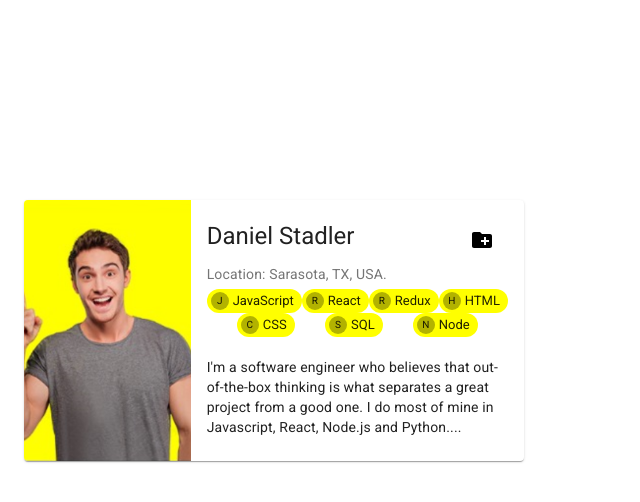
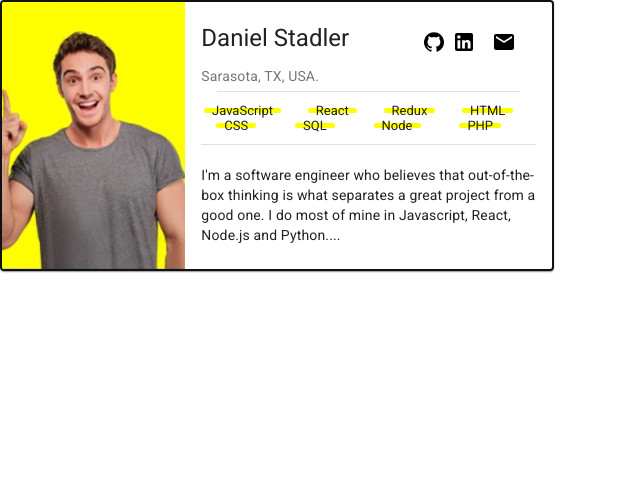
Before and after one commit to cristianluca19/Final_Project, a React (Create React App) app in the folder talent-client/: page / in a window 1280 px wide. Shown: the top 502 px of the page, without its empty margins (0-640 px from the left). Built offline with nearby package versions, Linux system fonts and the light colour scheme.

Commit message:
style/ formatted card, added some tweaks

```diff
--- a/talent-client/src/App.js
+++ b/talent-client/src/App.js
@@ -1,32 +1,12 @@
 import { Route } from 'react-router-dom'
-
+import React from 'react';
 import CandidateCard from './components/CandidateCard'
 
 function App() {
 
-  // Mock user for CandidateCard
-  const user = {
-    firstName: 'Daniel',
-    lastName: 'Stadler',
-    location: 'Sarasota, TX, USA',
-    skills: {
-      hard: ['JavaScript', 'React', 'Redux', 'HTML', 'CSS', 'SQL', 'Node', 'PHP'],
-      soft: ['Leadership', 'English', 'Portuguese']
-    },
-    profilePicture: null,
-    miniBio: `
-    I'm a software engineer who believes that out-of-the-box thinking is what
-     separates a great project from a good one. I do most of mine in Javascript,
-     React, Node.js and Python.`,
-    linkedin: '',
-    github: ''
-  }
-
-
-
   return (
     <div>
-      <Route path="/" render={() => <CandidateCard user={user} />}/>
+      <Route path="/" render={() => <CandidateCard/>}/>
     </div>
   )
 }
--- a/talent-client/src/components/CandidateCard/index.jsx
+++ b/talent-client/src/components/CandidateCard/index.jsx
@@ -1,4 +1,5 @@
 import React from 'react';
+import PropTypes from 'prop-types';
 import { useStyles, theme } from './styles.js';
 // import axios from 'axios';
 
@@ -11,73 +12,163 @@ import Grid from '@material-ui/core/Grid';
 import { Container, IconButton } from '@material-ui/core/';
 import { ThemeProvider } from '@material-ui/core/styles';
 import CreateNewFolderIcon from '@material-ui/icons/CreateNewFolder';
-import Avatar from '@material-ui/core/Avatar';
 import Chip from '@material-ui/core/Chip';
+import GitHubIcon from '@material-ui/icons/GitHub';
+import LinkedInIcon from '@material-ui/icons/LinkedIn';
+import Divider from '@material-ui/core/Divider';
+import Button from '@material-ui/core/Button';
+import EmailIcon from '@material-ui/icons/Email';
+import imgtest from '../../img/cvtest.png';
+import Box from '@material-ui/core/Box';
 
-import imgtest from '../../img/cvtest.png';
+function CandidateCard(props) {
 
+  const { firstName, lastName, location, skills, profilePicture, miniBio, linkedin, github, role } = props.user;
 
-
-function CandidateCard (props) {
-
-  const {firstName, lastName, location, skills, profilePicture, miniBio, linkedin, github } = props.user;
-
-  const skillLimit = 7 // Limits the number of pills shown on the card.
+  const skillLimit = 8 // Limits the number of pills shown on the card.
 
   const classes = useStyles();
 
-
   // HANDLERS //
-  const handleFolderAdd = () => {
+  const handleFolderAdd = (event) => {
 
   }
 
+  const handleMoreInfo = (event) => {
+    event.preventDefault();
+    let socialNetwork = event.target.name;
+    console.log(socialNetwork);
+    if (socialNetwork === undefined) {
+      return
+    } else if (socialNetwork === "GitHub") {
+      window.location.href = `${github}`
+    } else {
+      window.location.href = `${linkedin}`
+    }
+    return
+  }
+
   return (
-      <Container style={{"margin-top": "200px"}}>
       <Card className={classes.root}>
         <Grid container>
           <Grid item xs={4}>
+            {/*Profile Picture*/}
             <CardMedia
               className={classes.media}
               image={profilePicture || imgtest}
               title='Henry Candidate'
             />
           </Grid>
-              <Grid item xs={8} container direction="column" justify="flex-end" alignItems="stretch">
+          <Grid
+            item xs={8}
+            container
+            direction="column"
+            justify="flex-end"
+            alignItems="stretch">
             <CardContent>
-                  <Grid container justify="space-between" alignItems="center">
-                    <Grid item xs={10}>
-                      <Typography gutterBottom variant="h5" component="h2">
+              <ThemeProvider theme={theme}>
+                <Grid
+                  container
+                  justify="space-between"
+                  alignItems="center">
+                  <Grid item xs={8}>
+                    {/*FullName*/}
+                    <Typography
+                      gutterBottom
+                      variant="h5"
+                      component="h2">
                       {`${firstName} ${lastName}`}
                     </Typography>
+                    {/*Top-right Icons*/}
+                  </Grid>
+                  <Grid item xs={1}>
+                    <IconButton name='GitHub' color="Secondary" edge='start' onClick={handleMoreInfo}>
+                      <GitHubIcon name='GitHub' fontSize='small' />
+                    </IconButton>
+                  </Grid>
+                  <Grid style={{ "padding-right": "10px" }} item xs={1}>
+                    <IconButton name='LinkedIn' color="Secondary" edge='start' onClick={handleMoreInfo}>
+                      <LinkedInIcon name='LinkedIn' />
+                    </IconButton>
                   </Grid>
                   <Grid item xs={2}>
-                      <ThemeProvider theme={theme}>
                     <IconButton color="Secondary" edge='end' onClick={handleFolderAdd}>
-                            <CreateNewFolderIcon/>
+                    {role ? <CreateNewFolderIcon/> : <EmailIcon/>}
                     </IconButton>
-                      </ThemeProvider>
                   </Grid>
                 </Grid>
-                  <Typography className={classes.spacingBot} item xs={2} gutterBottom variant="body2" color="textSecondary" component="p">
-                  Location: {location}.
+              </ThemeProvider>
+               {/*Location*/}
+              <Typography
+                item xs={2}
+                gutterBottom
+                variant="body2"
+                color="textSecondary"
+                component="p">
+                {location}.
                   </Typography>
-                  <ThemeProvider item xs={3} theme={theme} style={{"padding": 1}}>
-                    <Grid container justify="space-evenly" alignItems="center" spacing={0}>
-                    { skills.hard && skills.hard.map((techSkill,index) => (
-                      (index < skillLimit) && <Chip size="small" color='primary' avatar={<Avatar>{techSkill.charAt(0).toUpperCase()}</Avatar>} label={techSkill} />
+              <Divider variant="middle" style={{"margin-bottom": 10}}/>
+              <ThemeProvider item xs={3} theme={theme} style={{ "padding": 1 }}>
+                {/* Label mapping with TechSkills */}
+                <Grid
+                  container
+                  justify="space-evenly"
+                  alignItems="center"
+                  spacing={1}>
+                  {skills.hard && skills.hard.map((techSkill, index) => (
+                    (index < skillLimit) && <Chip className={classes.chips} size="small" color='primary' label={techSkill} />
+
                   ))}
                 </Grid>
+              <Divider style={{"margin-top":"20px"}} variant="fullWidth" />
+              {/* Mini-Bio */}
+              <Typography
+                style={{ "margin-top": "20px" }}
+                item xs={4} variant="body2"
+                color="textPrimary"
+                component="p">
+                {miniBio.substring(0, 240) + '...'}
+              </Typography>
               </ThemeProvider>
-                  <Typography style={{"margin-top":"20px"}} item xs={4} variant="body2" color="textPrimary" component="p">
-                    {miniBio.substring(0, 240)+'...'}
-                  </Typography>
             </CardContent>
           </Grid>
         </Grid>
       </Card>
-      </Container>
   )
 };
 
+// Proptype checking for object USER that renders the card
+CandidateCard.propTypes = {
+  user: PropTypes.exact({
+    firstName: PropTypes.string,
+    lastName: PropTypes.string,
+    location: PropTypes.string,
+    skills: PropTypes.object,
+    profilePicture: PropTypes.string,
+    miniBio: PropTypes.string,
+    linkedin: PropTypes.string,
+    github: PropTypes.string
+  }),
+}
+
+// Mock user for props received in CandidateCard
+CandidateCard.defaultProps = {
+  user: {
+    firstName: 'Daniel',
+    lastName: 'Stadler',
+    location: 'Sarasota, TX, USA',
+    skills: {
+      hard: ['JavaScript', 'React', 'Redux', 'HTML', 'CSS', 'SQL', 'Node', 'PHP'],
+      soft: ['Leadership', 'English', 'Portuguese']
+    },
+    profilePicture: null,
+    miniBio: `
+    I'm a software engineer who believes that out-of-the-box thinking is what
+     separates a great project from a good one. I do most of mine in Javascript,
+     React, Node.js and Python.`,
+    linkedin: '/',
+    github: 'https://github.com/henry-labs/talent'
+  }
+}
+
 export default CandidateCard;
--- a/talent-client/src/components/CandidateCard/styles.js
+++ b/talent-client/src/components/CandidateCard/styles.js
@@ -1,23 +1,43 @@
 import { createMuiTheme } from '@material-ui/core/styles';
 import { makeStyles } from '@material-ui/core/styles';
-import { yellow } from '@material-ui/core/colors';
+import { yellow, blueGrey } from '@material-ui/core/colors';
 
 export const useStyles = makeStyles((theme) => ({
     root: {
-      maxWidth: 500,
+      maxWidth: 550,
       maxHeigth: 300,
+      borderStyle: 'solid',
+      borderColor: "#111",
+      border: 2,
+      boxShadow: "4px 4px 24px -6px #999",
+      '&:hover': {
+        boxShadow: "1px 2px 8px 1px #000000",
+      }
     },
     media: {
       height: "100%",
       width: "100%",
       borderRight: '5px black',
     },
-    spacingBot: {
-      borderBottom: 1
+    chips: {
+      borderRadius: 50,
+      maxHeight: 5,
+      marginTop: 10,
+      marginRight: 20,
+      fontSize: 14,
+      '&:hover': {
+        backgroundColor: yellow["A500"],
+        fontWeight:1000,
+      }
     },
-    paper: {
-      padding: theme.spacing(2),
-      textAlign: 'center',
+    contactButton: {
+      maxHeight: 20,
+      marginBottom: -20,
+      border: 1,
+      borderStyle: "solid",
+    },
+    contactButtonView: {
+      display: "none"
     }
   }));
 
```
Also changed, not shown: 1 other file (tests, documents, lock files or other folders). Lines whose indentation alone changed are shown as unchanged.
